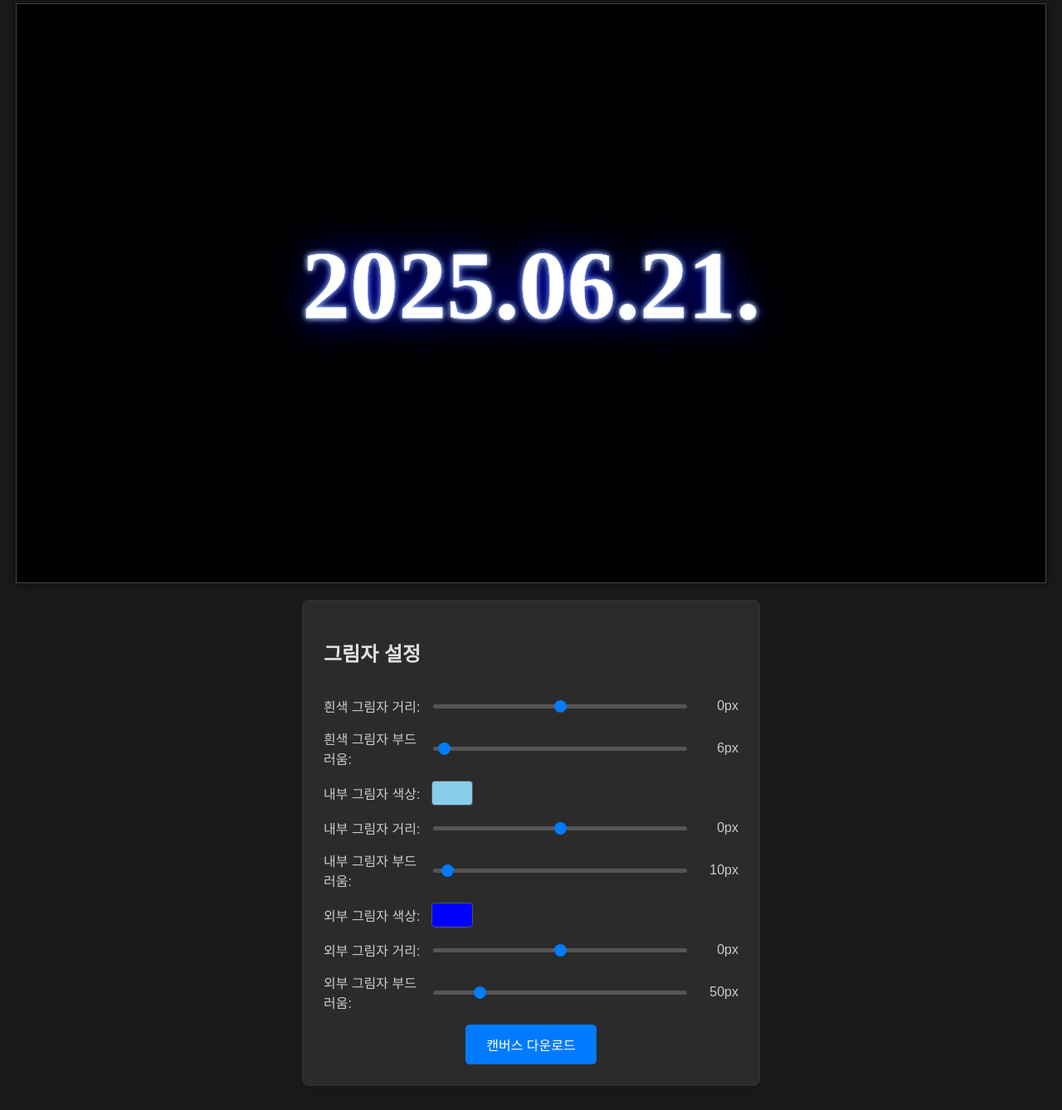
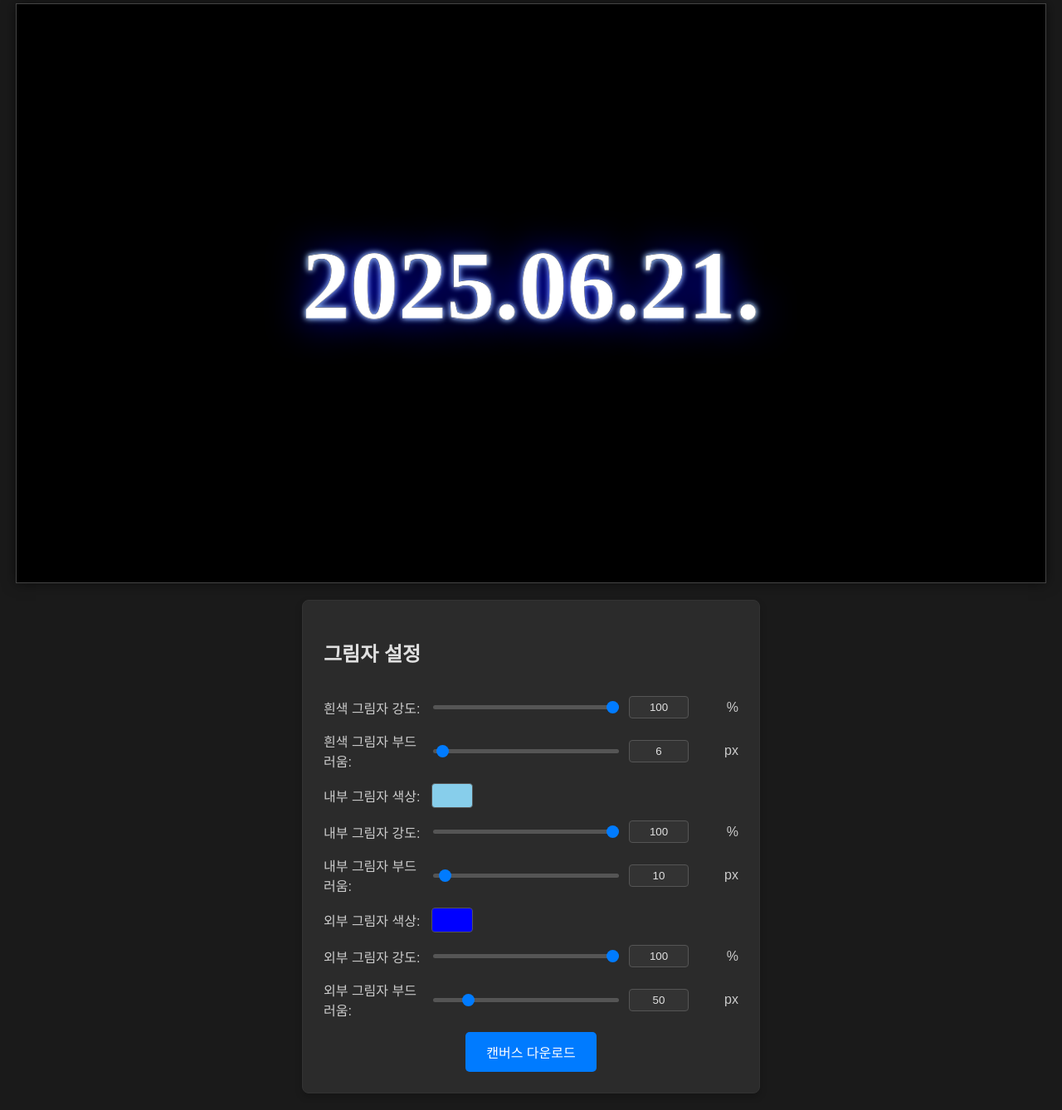
Before and after one commit to ImOnple/storyglowthumbnailgenerator, a plain HTML site: page index.html in a window 1280 px wide. Shown: the part 105-1443 px from the top of the page at 83% size. Drawn offline with Linux system fonts and the light colour scheme.

Commit message:
ahh update

```diff
--- a/index.html
+++ b/index.html
@@ -100,6 +100,21 @@
             border-radius: 50%;
             cursor: pointer;
         }
+        .control-group input[type="number"] {
+            width: 60px; /* 숫자 입력 필드 너비 조정 */
+            padding: 5px;
+            border: 1px solid #555;
+            border-radius: 4px;
+            background-color: #333;
+            color: #e0e0e0;
+            text-align: center;
+            -moz-appearance: textfield; /* Firefox에서 스핀 버튼 숨기기 */
+        }
+        .control-group input[type="number"]::-webkit-outer-spin-button,
+        .control-group input[type="number"]::-webkit-inner-spin-button {
+            -webkit-appearance: none; /* Chrome, Safari, Edge에서 스핀 버튼 숨기기 */
+            margin: 0;
+        }
         .control-group span {
             min-width: 50px; /* 값 표시 너비 증가 */
             text-align: right;
@@ -142,7 +157,8 @@
                 width: auto;
             }
             .control-group input[type="color"],
-            .control-group input[type="range"] {
+            .control-group input[type="range"],
+            .control-group input[type="number"] {
                 width: 100%;
                 max-width: none;
             }
@@ -160,14 +176,16 @@
         <h2>그림자 설정</h2>
 
         <div class="control-group">
-            <label>흰색 그림자 거리:</label>
-            <input type="range" id="whiteShadowOffset" min="-300" max="300" value="0">
-            <span id="whiteShadowOffsetValue">0px</span>
+            <label>흰색 그림자 강도:</label>
+            <input type="range" id="whiteShadowOpacity" min="0" max="100" value="100">
+            <input type="number" id="whiteShadowOpacityNum" min="0" max="100" value="100">
+            <span>%</span>
         </div>
         <div class="control-group">
             <label>흰색 그림자 부드러움:</label>
             <input type="range" id="whiteShadowBlur" min="0" max="300" value="6">
-            <span id="whiteShadowBlurValue">6px</span>
+            <input type="number" id="whiteShadowBlurNum" min="0" max="300" value="6">
+            <span>px</span>
         </div>
 
         <div class="control-group">
@@ -175,14 +193,16 @@
             <input type="color" id="innerGlowColor" value="#87CEEB">
         </div>
         <div class="control-group">
-            <label>내부 그림자 거리:</label>
-            <input type="range" id="innerGlowOffset" min="-300" max="300" value="0">
-            <span id="innerGlowOffsetValue">0px</span>
+            <label>내부 그림자 강도:</label>
+            <input type="range" id="innerGlowOpacity" min="0" max="100" value="100">
+            <input type="number" id="innerGlowOpacityNum" min="0" max="100" value="100">
+            <span>%</span>
         </div>
         <div class="control-group">
             <label>내부 그림자 부드러움:</label>
             <input type="range" id="innerGlowBlur" min="0" max="300" value="10">
-            <span id="innerGlowBlurValue">10px</span>
+            <input type="number" id="innerGlowBlurNum" min="0" max="300" value="10">
+            <span>px</span>
         </div>
 
         <div class="control-group">
@@ -190,14 +210,16 @@
             <input type="color" id="outerGlowColor" value="#0000FF">
         </div>
         <div class="control-group">
-            <label>외부 그림자 거리:</label>
-            <input type="range" id="outerGlowOffset" min="-300" max="300" value="0">
-            <span id="outerGlowOffsetValue">0px</span>
+            <label>외부 그림자 강도:</label>
+            <input type="range" id="outerGlowOpacity" min="0" max="100" value="100">
+            <input type="number" id="outerGlowOpacityNum" min="0" max="100" value="100">
+            <span>%</span>
         </div>
         <div class="control-group">
             <label>외부 그림자 부드러움:</label>
             <input type="range" id="outerGlowBlur" min="0" max="300" value="50">
-            <span id="outerGlowBlurValue">50px</span>
+            <input type="number" id="outerGlowBlurNum" min="0" max="300" value="50">
+            <span>px</span>
         </div>
 
         <button id="downloadCanvas">캔버스 다운로드</button>
@@ -207,47 +229,62 @@
         const canvas = document.getElementById('myCanvas');
         const ctx = canvas.getContext('2d');
 
-        // 그림자 설정 컨트롤
-        const whiteShadowOffsetInput = document.getElementById('whiteShadowOffset');
-        const whiteShadowOffsetValueSpan = document.getElementById('whiteShadowOffsetValue');
+        // 컨트롤 요소 가져오기
+        const whiteShadowOpacityInput = document.getElementById('whiteShadowOpacity');
+        const whiteShadowOpacityNumInput = document.getElementById('whiteShadowOpacityNum');
         const whiteShadowBlurInput = document.getElementById('whiteShadowBlur');
-        const whiteShadowBlurValueSpan = document.getElementById('whiteShadowBlurValue');
+        const whiteShadowBlurNumInput = document.getElementById('whiteShadowBlurNum');
 
         const innerGlowColorInput = document.getElementById('innerGlowColor');
-        const innerGlowOffsetInput = document.getElementById('innerGlowOffset');
-        const innerGlowOffsetValueSpan = document.getElementById('innerGlowOffsetValue');
+        const innerGlowOpacityInput = document.getElementById('innerGlowOpacity');
+        const innerGlowOpacityNumInput = document.getElementById('innerGlowOpacityNum');
         const innerGlowBlurInput = document.getElementById('innerGlowBlur');
-        const innerGlowBlurValueSpan = document.getElementById('innerGlowBlurValue');
+        const innerGlowBlurNumInput = document.getElementById('innerGlowBlurNum');
 
         const outerGlowColorInput = document.getElementById('outerGlowColor');
-        const outerGlowOffsetInput = document.getElementById('outerGlowOffset');
-        const outerGlowOffsetValueSpan = document.getElementById('outerGlowOffsetValue');
+        const outerGlowOpacityInput = document.getElementById('outerGlowOpacity');
+        const outerGlowOpacityNumInput = document.getElementById('outerGlowOpacityNum');
         const outerGlowBlurInput = document.getElementById('outerGlowBlur');
-        const outerGlowBlurValueSpan = document.getElementById('outerGlowBlurValue');
+        const outerGlowBlurNumInput = document.getElementById('outerGlowBlurNum');
 
         const downloadButton = document.getElementById('downloadCanvas');
 
         let currentDateString = ''; // 현재 캔버스에 그려진 날짜 문자열 저장
 
-        // 슬라이더 값 업데이트 함수
-        function updateSliderValue(inputElement, valueSpanElement) {
-            valueSpanElement.textContent = `${inputElement.value}px`;
+        // 색상 코드에 알파 값을 적용하는 헬퍼 함수
+        function hexToRgba(hex, alpha) {
+            let r = 0, g = 0, b = 0;
+            // 3자리 hex 또는 6자리 hex
+            if (hex.length === 4) {
+                r = parseInt(hex[1] + hex[1], 16);
+                g = parseInt(hex[2] + hex[2], 16);
+                b = parseInt(hex[3] + hex[3], 16);
+            } else if (hex.length === 7) {
+                r = parseInt(hex.substring(1, 3), 16);
+                g = parseInt(hex.substring(3, 5), 16);
+                b = parseInt(hex.substring(5, 7), 16);
+            }
+            return `rgba(${r}, ${g}, ${b}, ${alpha / 100})`;
+        }
+
+        // 슬라이더 <-> 숫자 입력 동기화 및 캔버스 업데이트 함수
+        function syncAndDraw(slider, number, value) {
+            if (slider) slider.value = value;
+            if (number) number.value = value;
             drawCanvas();
         }
 
         function drawCanvas() {
+            // 캔버스 초기화 (이전 그림자 및 텍스트 제거)
+            ctx.clearRect(0, 0, canvas.width, canvas.height);
             // 캔버스 배경색 설정
             ctx.fillStyle = '#000';
             ctx.fillRect(0, 0, canvas.width, canvas.height);
 
             // 다음 날짜 계산 (한국 시간 기준)
             const today = new Date();
-            // 대한민국 표준시 (KST)로 현재 시간을 얻기 위해 'Asia/Seoul' 타임존을 사용
-            // 시스템 로컬 시간과 UTC 시간의 차이를 분 단위로 가져옴
             const localOffsetMinutes = today.getTimezoneOffset();
-            // KST (UTC+9)와 UTC의 차이 (분 단위)
             const kstOffsetMinutes = 9 * 60;
-            // 로컬 시간에서 KST로 보정
             const kstTime = new Date(today.getTime() + (localOffsetMinutes + kstOffsetMinutes) * 60000);
 
             const nextDay = new Date(kstTime);
@@ -258,69 +295,83 @@
             const day = String(nextDay.getDate()).padStart(2, '0');
             currentDateString = `${year}.${month}.${day}.`; // YYYY.MM.DD. 형식
 
-            // 텍스트 스타일 설정
+            // 텍스트 스타일 설정 (그림자에도 동일한 폰트와 기준 사용)
             ctx.font = '900 120px Inter'; // Inter 폰트, Black (900), 크기
-            ctx.fillStyle = 'white';
             ctx.textAlign = 'center';
             ctx.textBaseline = 'middle';
 
+            // --- 그림자 먼저 그리기 시작 ---
+
             // 흰색 그림자
-            const whiteShadowOffset = parseInt(whiteShadowOffsetInput.value);
-            const whiteShadowBlur = parseInt(whiteShadowBlurInput.value);
-            ctx.shadowColor = 'white';
-            ctx.shadowOffsetX = whiteShadowOffset;
-            ctx.shadowOffsetY = whiteShadowOffset; // y축도 동일하게 적용
+            const whiteShadowOpacity = parseInt(whiteShadowOpacityNumInput.value);
+            const whiteShadowBlur = parseInt(whiteShadowBlurNumInput.value);
+            ctx.shadowColor = hexToRgba('#FFFFFF', whiteShadowOpacity); // 흰색에 강도(불투명도) 적용
+            ctx.shadowOffsetX = 0; // 그림자 위치 (고정 0px)
+            ctx.shadowOffsetY = 0; // 그림자 위치 (고정 0px)
             ctx.shadowBlur = whiteShadowBlur;
             ctx.fillText(currentDateString, canvas.width / 2, canvas.height / 2);
 
             // Inner Glow (내부 그림자)
             const innerGlowColor = innerGlowColorInput.value;
-            const innerGlowOffset = parseInt(innerGlowOffsetInput.value);
-            const innerGlowBlur = parseInt(innerGlowBlurInput.value);
-            ctx.shadowColor = innerGlowColor;
-            ctx.shadowOffsetX = innerGlowOffset;
-            ctx.shadowOffsetY = innerGlowOffset; // y축도 동일하게 적용
+            const innerGlowOpacity = parseInt(innerGlowOpacityNumInput.value);
+            const innerGlowBlur = parseInt(innerGlowBlurNumInput.value);
+            ctx.shadowColor = hexToRgba(innerGlowColor, innerGlowOpacity); // 선택된 색상에 강도(불투명도) 적용
+            ctx.shadowOffsetX = 0; // 그림자 위치 (고정 0px)
+            ctx.shadowOffsetY = 0; // 그림자 위치 (고정 0px)
             ctx.shadowBlur = innerGlowBlur;
             ctx.fillText(currentDateString, canvas.width / 2, canvas.height / 2);
 
             // Outer Glow (외부 그림자)
             const outerGlowColor = outerGlowColorInput.value;
-            const outerGlowOffset = parseInt(outerGlowOffsetInput.value);
-            const outerGlowBlur = parseInt(outerGlowBlurInput.value);
-            ctx.shadowColor = outerGlowColor;
-            ctx.shadowOffsetX = outerGlowOffset;
-            ctx.shadowOffsetY = outerGlowOffset; // y축도 동일하게 적용
+            const outerGlowOpacity = parseInt(outerGlowOpacityNumInput.value);
+            const outerGlowBlur = parseInt(outerGlowBlurNumInput.value);
+            ctx.shadowColor = hexToRgba(outerGlowColor, outerGlowOpacity); // 선택된 색상에 강도(불투명도) 적용
+            ctx.shadowOffsetX = 0; // 그림자 위치 (고정 0px)
+            ctx.shadowOffsetY = 0; // 그림자 위치 (고정 0px)
             ctx.shadowBlur = outerGlowBlur;
             ctx.fillText(currentDateString, canvas.width / 2, canvas.height / 2);
 
-            // 최종 텍스트 그리기 (그림자 위에 덮어씌워져 선명하게 보이도록)
-            ctx.shadowColor = 'transparent'; // 그림자 제거
+            // --- 그림자 그리기 끝 ---
+
+            // 그림자 설정을 초기화하고 텍스트 그리기
+            ctx.shadowColor = 'transparent'; // 모든 그림자 효과 제거
+            ctx.shadowBlur = 0;
+            ctx.shadowOffsetX = 0;
+            ctx.shadowOffsetY = 0;
+            ctx.fillStyle = 'white'; // 텍스트 색상
             ctx.fillText(currentDateString, canvas.width / 2, canvas.height / 2);
         }
 
+        // 이벤트 리스너 등록
+        // 흰색 그림자
+        whiteShadowOpacityInput.addEventListener('input', (e) => syncAndDraw(null, whiteShadowOpacityNumInput, e.target.value));
+        whiteShadowOpacityNumInput.addEventListener('change', (e) => syncAndDraw(whiteShadowOpacityInput, null, e.target.value));
+        whiteShadowBlurInput.addEventListener('input', (e) => syncAndDraw(null, whiteShadowBlurNumInput, e.target.value));
+        whiteShadowBlurNumInput.addEventListener('change', (e) => syncAndDraw(whiteShadowBlurInput, null, e.target.value));
+
+        // 내부 그림자
+        innerGlowColorInput.addEventListener('input', drawCanvas);
+        innerGlowOpacityInput.addEventListener('input', (e) => syncAndDraw(null, innerGlowOpacityNumInput, e.target.value));
+        innerGlowOpacityNumInput.addEventListener('change', (e) => syncAndDraw(innerGlowOpacityInput, null, e.target.value));
+        innerGlowBlurInput.addEventListener('input', (e) => syncAndDraw(null, innerGlowBlurNumInput, e.target.value));
+        innerGlowBlurNumInput.addEventListener('change', (e) => syncAndDraw(innerGlowBlurInput, null, e.target.value));
+
+        // 외부 그림자
+        outerGlowColorInput.addEventListener('input', drawCanvas);
+        outerGlowOpacityInput.addEventListener('input', (e) => syncAndDraw(null, outerGlowOpacityNumInput, e.target.value));
+        outerGlowOpacityNumInput.addEventListener('change', (e) => syncAndDraw(outerGlowOpacityInput, null, e.target.value));
+        outerGlowBlurInput.addEventListener('input', (e) => syncAndDraw(null, outerGlowBlurNumInput, e.target.value));
+        outerGlowBlurNumInput.addEventListener('change', (e) => syncAndDraw(outerGlowBlurInput, null, e.target.value));
+
         // 초기 캔버스 그리기
         drawCanvas();
-
-        // 이벤트 리스너 등록
-        whiteShadowOffsetInput.addEventListener('input', () => updateSliderValue(whiteShadowOffsetInput, whiteShadowOffsetValueSpan));
-        whiteShadowBlurInput.addEventListener('input', () => updateSliderValue(whiteShadowBlurInput, whiteShadowBlurValueSpan));
-
-        innerGlowColorInput.addEventListener('input', drawCanvas);
-        innerGlowOffsetInput.addEventListener('input', () => updateSliderValue(innerGlowOffsetInput, innerGlowOffsetValueSpan));
-        innerGlowBlurInput.addEventListener('input', () => updateSliderValue(innerGlowBlurInput, innerGlowBlurValueSpan));
-
-        outerGlowColorInput.addEventListener('input', drawCanvas);
-        outerGlowOffsetInput.addEventListener('input', () => updateSliderValue(outerGlowOffsetInput, outerGlowOffsetValueSpan));
-        outerGlowBlurInput.addEventListener('input', () => updateSliderValue(outerGlowBlurInput, outerGlowBlurValueSpan));
 
         // 캔버스 다운로드 기능
         downloadButton.addEventListener('click', () => {
             const dataURL = canvas.toDataURL('image/png');
             const a = document.createElement('a');
             a.href = dataURL;
-            // 파일 이름을 캔버스 날짜 형식에 맞춰서 설정 (예: 2025.06.21..png)
-            // 마지막 마침표를 .png 앞에 붙이기 위해 replaceAll 사용
-            const fileName = currentDateString.replaceAll('.', '_') + '.png'; // 파일명에 마침표는 적절치 않으므로 밑줄로 변경
+            const fileName = currentDateString.replaceAll('.', '_') + '.png';
             a.download = fileName;
             document.body.appendChild(a);
             a.click();
```
